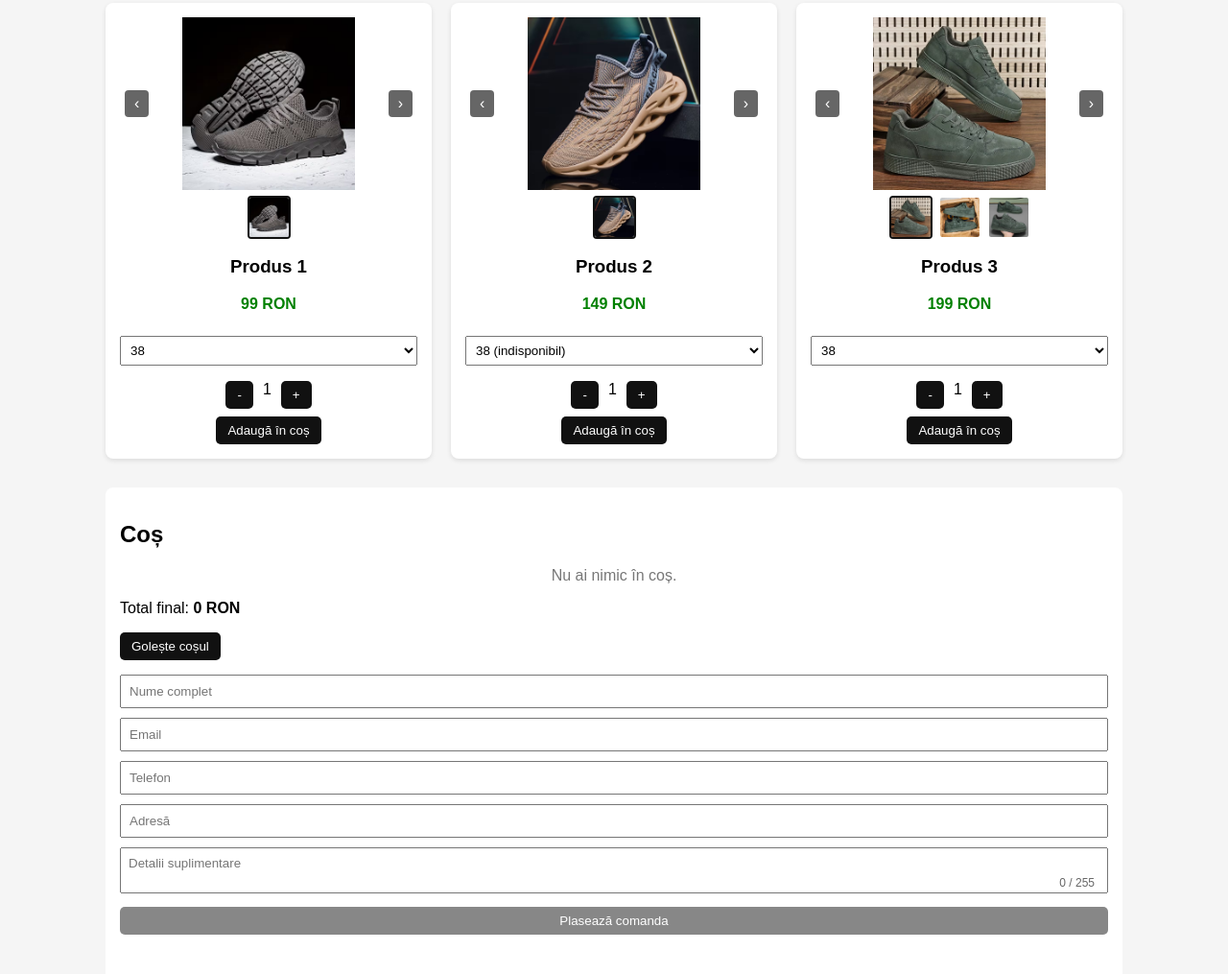
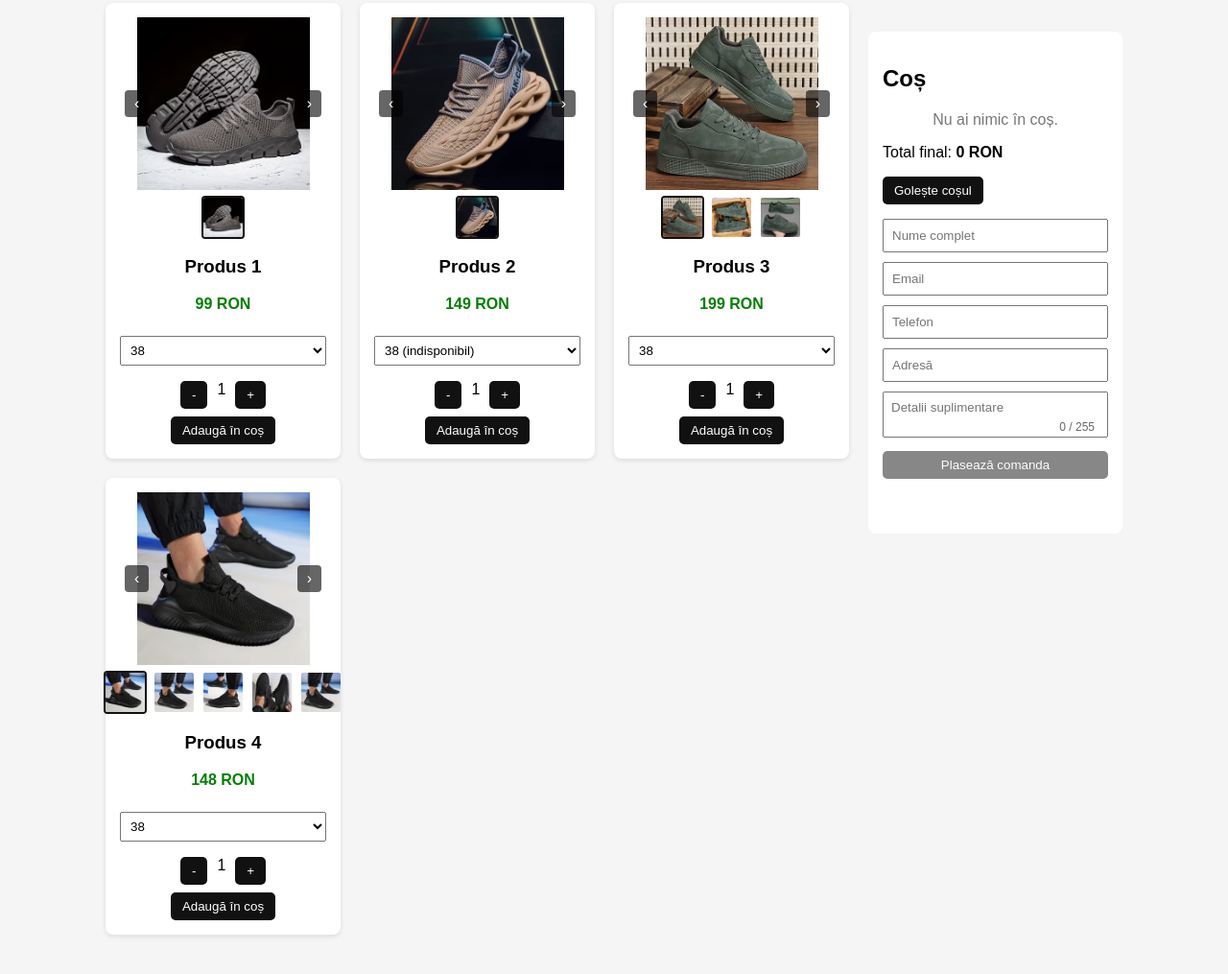
Before and after one commit to bodytzatza-rgb/adidasi-intrend, a plain HTML site: page index.html in a window 1280 px wide. Shown: the part 395-1410 px from the top of the page at 96% size. After the commit the page ends 1389 px from the top, so only its background shows below. Drawn offline with nearby package versions, Linux system fonts and the light colour scheme.

Commit message:
test commit

```diff
--- a/index.html
+++ b/index.html
@@ -134,6 +134,27 @@
             100%{transform:scale(1)}
         }
 
+        .layout{
+            display:flex;
+            gap:20px;
+        }
+
+        /* zona produse — 3/4 */
+        .products{
+            flex:3;
+        }
+
+        /* coș — 1/4 */
+        .cart{
+            flex:1;
+            max-width:25%;
+            position:sticky;
+            top:0;                 /* ⬅️ aliniază cu produsele */
+            height:fit-content;
+            align-self:flex-start;
+        }
+
+
 
 
     </style>
@@ -157,7 +178,7 @@
     <div class="promo-bar">🔥 Ultimele produse în stoc 🔥</div>
 </header>
 
-<div class="container">
+<div class="container layout">
     <div class="products">
 
         <div class="product" data-id="1">
@@ -187,6 +208,17 @@
             <div class="thumbs"></div>
             <h3>Produs 3</h3>
             <p class="price">199 RON</p>
+            <select class="size-select"><option>38</option><option>39</option><option>40</option><option>41</option><option>42</option><option>43</option><option>44</option><option>45</option></select>
+            <div class="stock-warning" style="display:none;">STOC LIMITAT</div>
+            <div class="qty"><button>-</button><span>1</span><button>+</button></div>
+            <button class="add">Adaugă în coș</button>
+        </div>
+
+        <div class="product" data-id="4">
+            <div class="image-container"><span class="arrow left">‹</span><img class="product-img"><span class="arrow right">›</span></div>
+            <div class="thumbs"></div>
+            <h3>Produs 4</h3>
+            <p class="price">148 RON</p>
             <select class="size-select"><option>38</option><option>39</option><option>40</option><option>41</option><option>42</option><option>43</option><option>44</option><option>45</option></select>
             <div class="stock-warning" style="display:none;">STOC LIMITAT</div>
             <div class="qty"><button>-</button><span>1</span><button>+</button></div>
@@ -288,7 +320,7 @@
 
 
     // PRODUSE
-    const products={1:["img/produs1.jpg"],2:["img/produs2.jpg"],3:["img/produs3.1.jpg","img/produs3.2.jpg","img/produs3.3.jpg"]};
+    const products={1:["img/produs1.jpg"],2:["img/produs2.jpg"],3:["img/produs3.1.jpg","img/produs3.2.jpg","img/produs3.3.jpg"],4:["img/produs4.1.jpg","img/produs4.2.jpg","img/produs4.3.jpg","img/produs4.4.jpg","img/produs4.5.jpg"]};
     let cart=JSON.parse(localStorage.getItem("cart")||"[]");
 
     // === STOC PE MĂRIMI (modifici TU valorile) ===
@@ -296,7 +328,8 @@
     const defaultStock = {
         "Produs 1": {38:5,39:3,40:0,41:2,42:1,43:0,44:4,45:2},
         "Produs 2": {38:0,39:2,40:5,41:3,42:0,43:1,44:2,45:0},
-        "Produs 3": {38:1,39:1,40:0,41:0,42:2,43:4,44:0,45:1}
+        "Produs 3": {38:1,39:1,40:0,41:0,42:2,43:4,44:0,45:1},
+        "Produs 4": {38:1,39:1,40:0,41:0,42:2,43:4,44:0,45:1}
     };
 
     let stock = JSON.parse(localStorage.getItem("stock")) || structuredClone(defaultStock);
```
Also changed, not shown: img/produs4.1.jpg (added), img/produs4.2.jpg (added), img/produs4.3.jpg (added), img/produs4.4.jpg (added), img/produs4.5.jpg (added).
